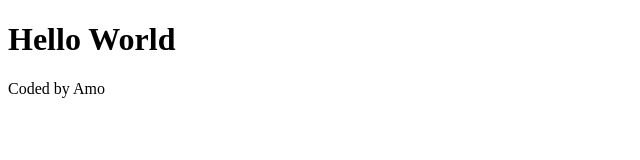
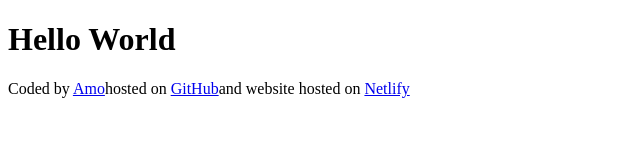
Before and after one commit to Amo99Mabs/My-forecasting-app-, a plain HTML site: page index.html in a window 1280 px wide. Shown: the whole page, without its empty margins (0-640 px from the left). Drawn offline with Linux system fonts and the light colour scheme.

Commit message:
Added Links to the footer

```diff
--- a/index.html
+++ b/index.html
@@ -1,12 +1,17 @@
 <!DOCTYPE html>
 <html lang="en">
-<head>
-    <meta charset="UTF-8">
-    <meta name="viewport" content="width=<device-width>, initial-scale=1.0">
+  <head>
+    <meta charset="UTF-8" />
+    <meta name="viewport" content="width=<device-width>, initial-scale=1.0" />
     <title>Forecast App</title>
-</head>
-<body>
+  </head>
+  <body>
     <h1>Hello World</h1>
-    <footer>Coded by Amo</footer>
-</body>
+    <footer>
+      Coded by <a href="https://github.com/Amo99Mabs" target="_blank">Amo</a>hosted on
+      <a href="https://github.com/Amo99Mabs/My-forecasting-app-" target="_blank">GitHub</a>and
+      website hosted on
+      <a href="https://myforecastingapp.netlify.app/" target="_blank">Netlify</a>
+    </footer>
+  </body>
 </html>
```
